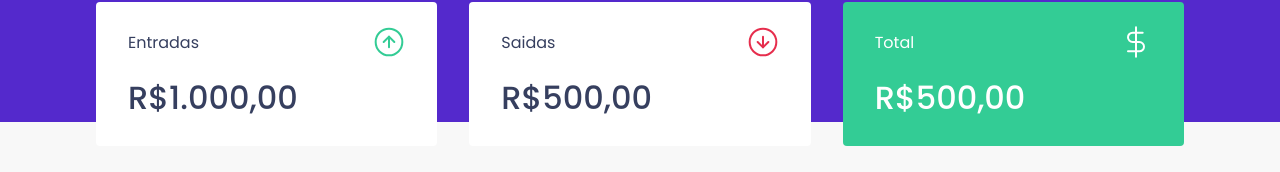
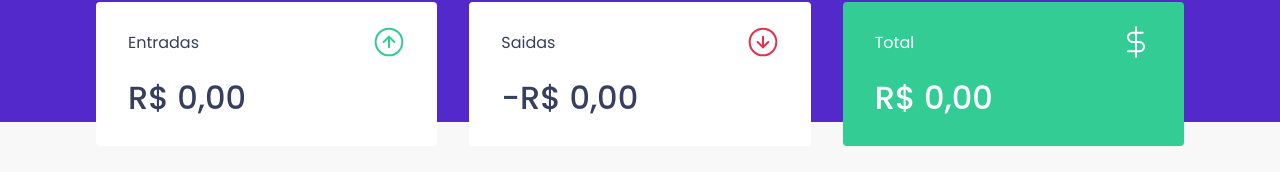
Before and after one commit to lucasvieiramoura/dtmoney, a React (Create React App) app: page / in a window 1280 px wide. Shown: the part 150-322 px from the top of the page. Built offline with nearby package versions, Linux system fonts and the light colour scheme; no server answers; what miragejs would draw is missing.

Commit message:
Reduce sum ACC e Hooks Context

```diff
--- a/src/App.tsx
+++ b/src/App.tsx
@@ -5,7 +5,7 @@
 import { useState } from "react";
 import {NewTransactionModal} from "./components/NewTransactionModal";
 
-import {TransactionsProvider} from "./TransactionsContext"
+import {TransactionsProvider} from "./hooks/useTransactions"
 
 Modal.setAppElement('#root');
 
--- a/src/components/NewTransactionModal/index.tsx
+++ b/src/components/NewTransactionModal/index.tsx
@@ -1,20 +1,19 @@
-import { FormEvent, useState, useContext } from 'react';
+import { FormEvent, useState } from 'react';
 import Modal from 'react-modal';
-import { TransactionsContext } from '../../TransactionsContext';
-import {api} from '../../services/api';
 
 import incomeImg from '../../assets/income.svg';
 import outcomeImg from '../../assets/outcome.svg';
 import closeImg from '../../assets/close.svg';
 
 import {Container, TransactionTypeContainer,RadioBox} from './styles';
+import { useTransactions } from '../../hooks/useTransactions';
 interface NewTransactionModalProps {
     isOpen: boolean;
     onRequestClose: () => void;
 }
 
 export function NewTransactionModal({isOpen, onRequestClose} :NewTransactionModalProps) {
-    const { createTransaction} = useContext(TransactionsContext);
+    const { createTransaction} = useTransactions();
 
     const [title, setTitle] = useState('');
     const [amount , setAmount] = useState(0);
--- a/src/components/Summary/index.tsx
+++ b/src/components/Summary/index.tsx
@@ -1,13 +1,29 @@
-import React,{ useContext } from "react";
+import React from "react";
 import { Container } from "./styles";
 import incomeImg from '../../assets/income.svg'
 import outcomeImg from '../../assets/outcome.svg'
 import totalImg from '../../assets/total.svg'
-import { TransactionsContext } from "../../TransactionsContext";
+
+import { useTransactions } from "../../hooks/useTransactions";
 
 export function Summary(){
-    const {transactions} = useContext(TransactionsContext);
-    console.log(transactions);
+    const {transactions} = useTransactions();
+
+    const summary = transactions.reduce((acc, transaction) =>{
+        if (transaction.type === 'deposit') {
+            acc.deposits += transaction.amount;
+            acc.total += transaction.amount;
+        } else {
+            acc.withdraws += transaction.amount;
+            acc.total -= transaction.amount;
+        }
+        return acc;
+    },{
+        deposits: 0,
+        withdraws: 0,
+        total: 0,
+    });
+
     return(
          <Container>
             <div>
@@ -15,21 +31,37 @@
                      <p>Entradas</p>
                      <img src={incomeImg} alt="Entradas" />
                  </header>
-                 <strong>R$1.000,00</strong>
+                 <strong>
+                    {new Intl.NumberFormat('pt-BR',{
+                        style: 'currency',
+                        currency: 'BRL'
+                    }).format(summary.deposits)}
+                 </strong>
             </div>
             <div>
                  <header>
                      <p>Saidas</p>
                      <img src={outcomeImg} alt="Saidas" />
                  </header>
-                 <strong>R$500,00</strong>
+                 <strong>
+                     -
+                 {new Intl.NumberFormat('pt-BR',{
+                        style: 'currency',
+                        currency: 'BRL'
+                    }).format(summary.withdraws)}
+                 </strong>
             </div>
             <div className="highlight-background">
                 <header>
                     <p>Total</p>
                     <img src={totalImg} alt="Total" />
                  </header>
-                 <strong>R$500,00</strong>
+                 <strong>
+                 {new Intl.NumberFormat('pt-BR',{
+                        style: 'currency',
+                        currency: 'BRL'
+                    }).format(summary.total)}
+                 </strong>
 
              </div>
          </Container>
--- a/src/components/TransactionsTable/index.tsx
+++ b/src/components/TransactionsTable/index.tsx
@@ -1,9 +1,8 @@
-import { useContext } from "react";
 import { Container } from "./styles";
-import { TransactionsContext } from "../../TransactionsContext";
+import {  useTransactions } from "../../hooks/useTransactions";
 
 export function TransactionsTable(){
-    const {transactions} = useContext(TransactionsContext);
+    const {transactions} = useTransactions();
 
     return (
         <Container>
--- a/src/TransactionsContext.tsx
+++ b/src/hooks/useTransactions.tsx
@@ -1,5 +1,5 @@
-import { createContext, useEffect, useState, ReactNode } from "react";
-import { api } from "./services/api";
+import { createContext, useEffect, useState, ReactNode, useContext } from "react";
+import { api } from "../services/api";
 
 interface Transaction {
     id:number;
@@ -47,3 +47,9 @@
       </TransactionsContext.Provider>
   )
 }
+
+export function useTransactions(){
+    const context = useContext(TransactionsContext);
+
+    return context;
+}
```
